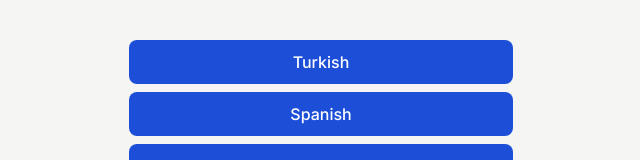
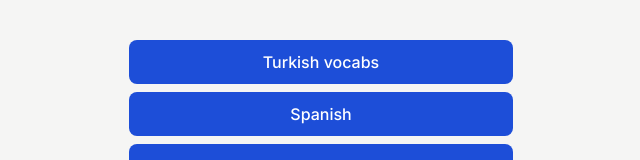
Before and after one commit to sangshrestha/flashcard, a Next.js app: page /flashcard/ in a window 1280 px wide. Shown: the top 160 px of the page, without its empty margins (319-959 px from the left). Built offline with nearby package versions, Linux system fonts and the light colour scheme.

Commit message:
fix: only capitalise first letter

```diff
--- a/src/app/page.tsx
+++ b/src/app/page.tsx
@@ -4,7 +4,7 @@ import { useEffect, useState } from "react";
 import turkish from "@/turkish.json";
 import spanish from "@/spanish.json";
 
-const defaultDecks = { turkish: turkish, spanish: spanish };
+const defaultDecks = { "turkish vocabs": turkish, spanish: spanish };
 
 export default function Home() {
   const [decks, setDecks] = useState(defaultDecks);
@@ -28,7 +28,7 @@ export default function Home() {
         return (
           <Link
             key={key}
-            className="capitalize text-white bg-blue-700 hover:bg-blue-800 focus:ring-4 focus:outline-none focus:ring-blue-200 dark:bg-blue-600 dark:hover:bg-blue-700 dark:focus:ring-blue-900 font-medium rounded-lg text-md px-5 py-2.5 inline-flex justify-center w-full text-center"
+            className="block first-letter:capitalize text-white bg-blue-700 hover:bg-blue-800 focus:ring-4 focus:outline-none focus:ring-blue-200 dark:bg-blue-600 dark:hover:bg-blue-700 dark:focus:ring-blue-900 font-medium rounded-lg text-md px-5 py-2.5 justify-center w-full text-center"
             href={{ pathname: "/play", query: { list: key } }}
           >
             {key}
```
